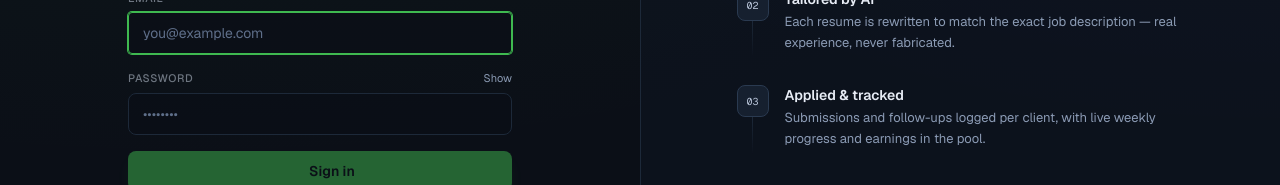
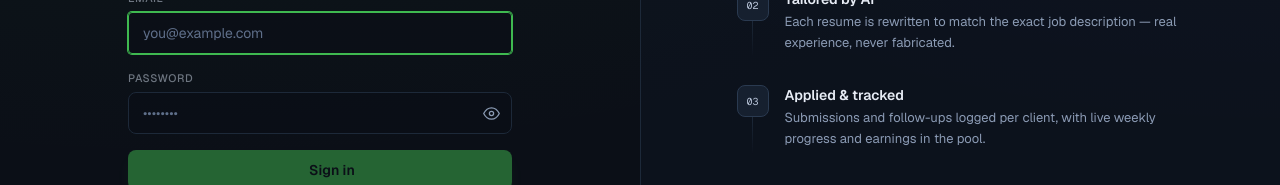
Before and after one commit to ogungbadeshalom/job-application-agency-pipeline, a Next.js app: page /login in a window 1280 px wide. Shown: the part 355-540 px from the top of the page. Built offline with nearby package versions, Linux system fonts and the light colour scheme.

Commit message:
login: eye/eye-off icon toggle inside the password field (was Show/Hide text button)

```diff
--- a/app/(auth)/login/page.tsx
+++ b/app/(auth)/login/page.tsx
@@ -103,28 +103,39 @@ export default function LoginPage() {
             </div>
 
             <div>
-              <div className="flex items-center justify-between mb-1.5">
-                <label htmlFor="login-password" className="th-uppercase">Password</label>
+              <label htmlFor="login-password" className="th-uppercase block mb-1.5">Password</label>
+              <div className="relative">
+                <input
+                  id="login-password"
+                  type={showPw ? 'text' : 'password'}
+                  autoComplete="current-password"
+                  required
+                  disabled={loading}
+                  value={password}
+                  onChange={(e) => setPassword(e.target.value)}
+                  placeholder="••••••••"
+                  className="w-full bg-navy-950/70 border border-navy-700 rounded-lg px-3.5 py-2.5 pr-10 text-sm text-navy-100 placeholder:text-navy-500 focus:outline-none focus:border-[var(--accent)] focus:ring-1 focus:ring-[var(--accent)] transition disabled:opacity-60"
+                />
                 <button
                   type="button"
                   tabIndex={-1}
+                  aria-label={showPw ? 'Hide password' : 'Show password'}
                   onClick={() => setShowPw((v) => !v)}
-                  className="text-[11px] text-navy-400 hover:text-navy-200 transition"
+                  className="absolute inset-y-0 right-0 flex items-center px-3 text-navy-400 hover:text-navy-200 transition"
                 >
-                  {showPw ? 'Hide' : 'Show'}
+                  {showPw ? (
+                    <svg width="17" height="17" viewBox="0 0 24 24" fill="none" stroke="currentColor" strokeWidth="1.8" strokeLinecap="round" strokeLinejoin="round" aria-hidden="true">
+                      <path d="M17.94 17.94A10.07 10.07 0 0 1 12 20c-7 0-11-8-11-8a18.45 18.45 0 0 1 5.06-5.94M9.9 4.24A9.12 9.12 0 0 1 12 4c7 0 11 8 11 8a18.5 18.5 0 0 1-2.16 3.19m-6.72-1.07a3 3 0 1 1-4.24-4.24" />
+                      <line x1="1" y1="1" x2="23" y2="23" />
+                    </svg>
+                  ) : (
+                    <svg width="17" height="17" viewBox="0 0 24 24" fill="none" stroke="currentColor" strokeWidth="1.8" strokeLinecap="round" strokeLinejoin="round" aria-hidden="true">
+                      <path d="M1 12s4-8 11-8 11 8 11 8-4 8-11 8-11-8-11-8z" />
+                      <circle cx="12" cy="12" r="3" />
+                    </svg>
+                  )}
                 </button>
               </div>
-              <input
-                id="login-password"
-                type={showPw ? 'text' : 'password'}
-                autoComplete="current-password"
-                required
-                disabled={loading}
-                value={password}
-                onChange={(e) => setPassword(e.target.value)}
-                placeholder="••••••••"
-                className="w-full bg-navy-950/70 border border-navy-700 rounded-lg px-3.5 py-2.5 text-sm text-navy-100 placeholder:text-navy-500 focus:outline-none focus:border-[var(--accent)] focus:ring-1 focus:ring-[var(--accent)] transition disabled:opacity-60"
-              />
             </div>
 
             {error && (
```
